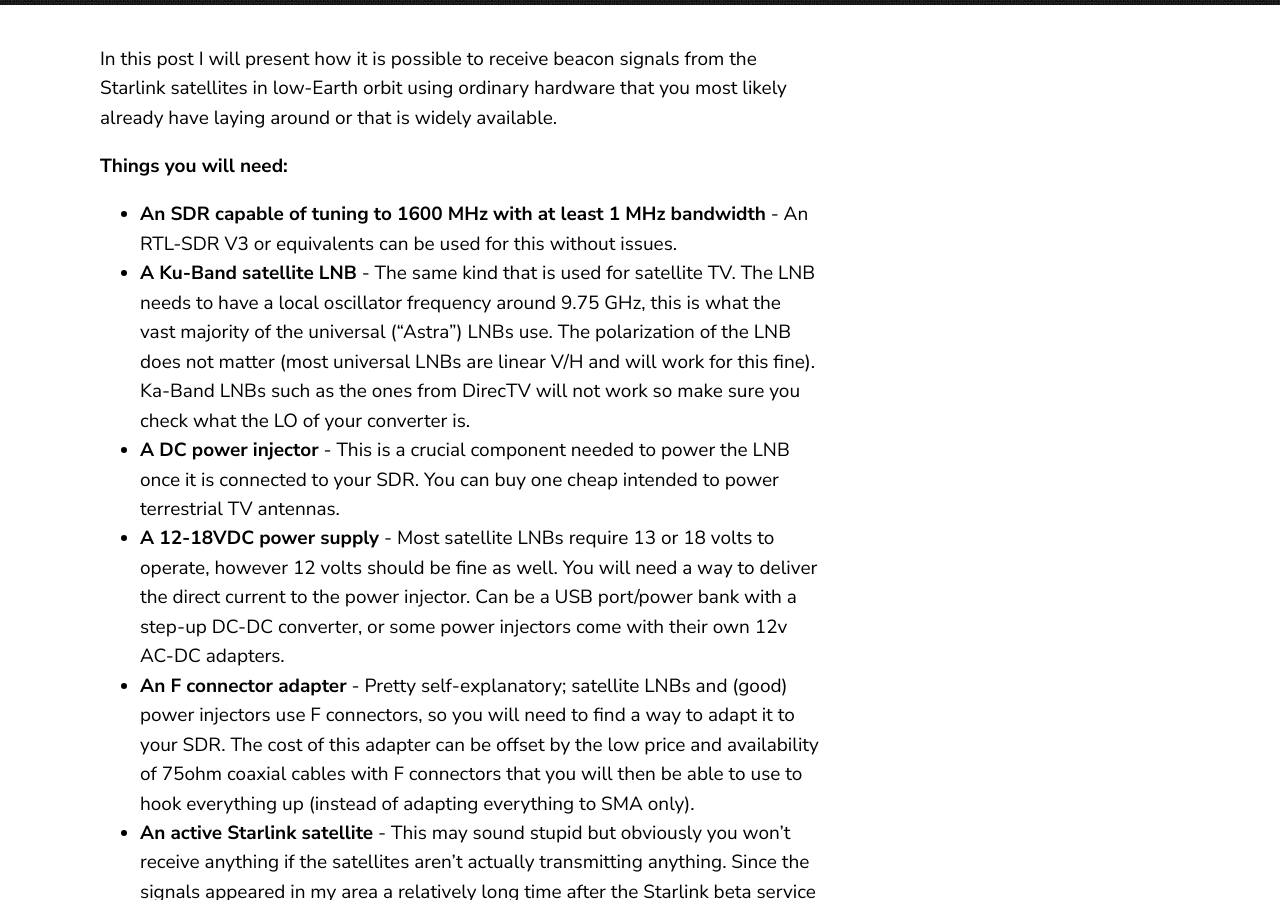
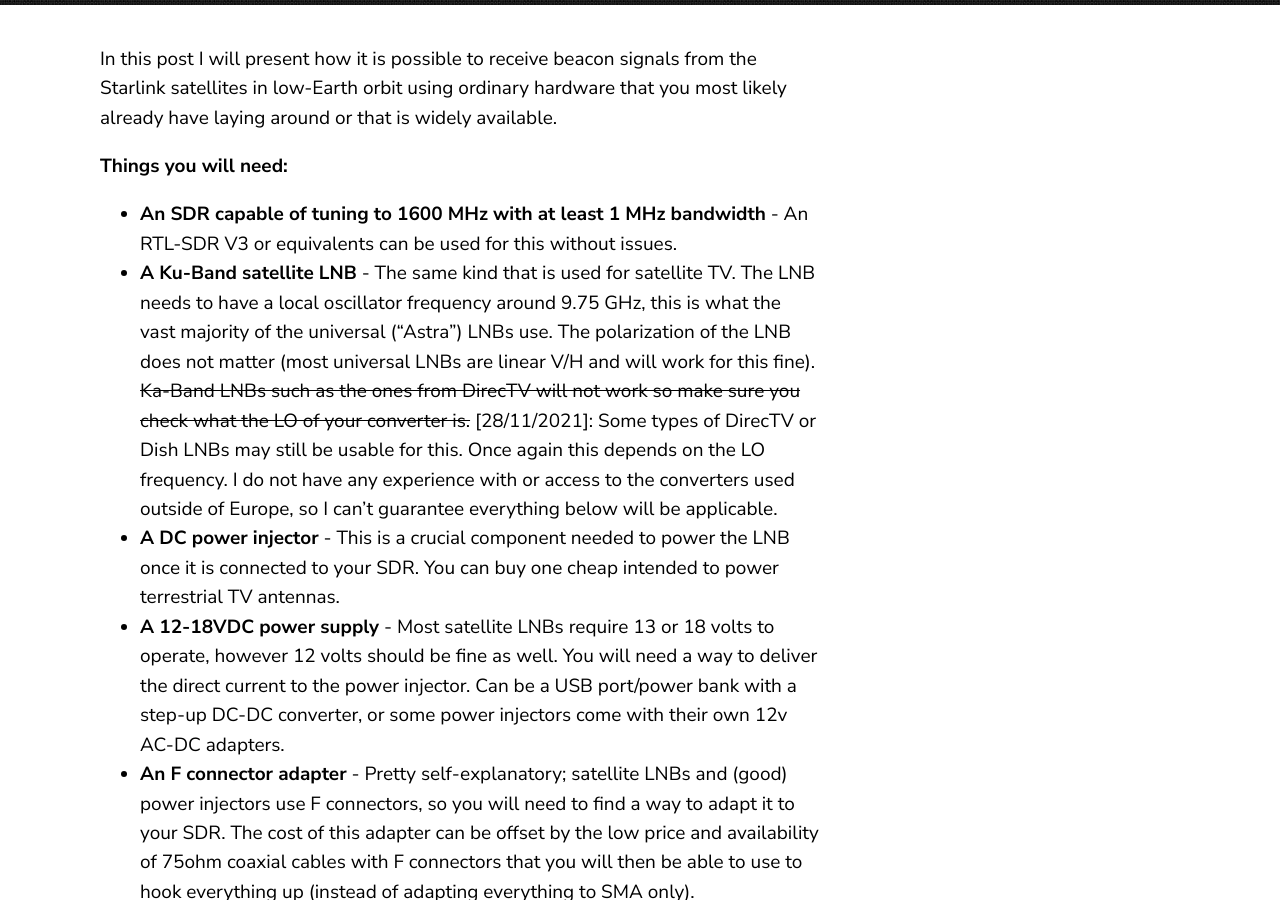
Before and after one commit to sgcderek/sgcderek.github.io, a Jekyll site: the page built from _posts/2021-11-25-starlink-beacons.markdown, in a window 1280 px wide and 900 px high, scrolled down 425 px. Built offline with Jekyll 4.4.1, drawn with Linux system fonts in a browser that asks for light colours.

Commit message:
Update 2021-11-25-starlink-beacons.markdown

```diff
--- a/_posts/2021-11-25-starlink-beacons.markdown
+++ b/_posts/2021-11-25-starlink-beacons.markdown
@@ -9,7 +9,7 @@
 
 **Things you will need:**
 * **An SDR capable of tuning to 1600 MHz with at least 1 MHz bandwidth** - An RTL-SDR V3 or equivalents can be used for this without issues.
-* **A Ku-Band satellite LNB** - The same kind that is used for satellite TV. The LNB needs to have a local oscillator frequency around 9.75 GHz, this is what the vast majority of the universal ("Astra") LNBs use. The polarization of the LNB does not matter (most universal LNBs are linear V/H and will work for this fine). Ka-Band LNBs such as the ones from DirecTV will not work so make sure you check what the LO of your converter is.
+* **A Ku-Band satellite LNB** - The same kind that is used for satellite TV. The LNB needs to have a local oscillator frequency around 9.75 GHz, this is what the vast majority of the universal ("Astra") LNBs use. The polarization of the LNB does not matter (most universal LNBs are linear V/H and will work for this fine). ~~Ka-Band LNBs such as the ones from DirecTV will not work so make sure you check what the LO of your converter is.~~  [28/11/2021]: Some types of DirecTV or Dish LNBs may still be usable for this. Once again this depends on the LO frequency. I do not have any experience with or access to the converters used outside of Europe, so I can't guarantee everything below will be applicable.
 * **A DC power injector** - This is a crucial component needed to power the LNB once it is connected to your SDR. You can buy one cheap intended to power terrestrial TV antennas.
 * **A 12-18VDC power supply** - Most satellite LNBs require 13 or 18 volts to operate, however 12 volts should be fine as well. You will need a way to deliver the direct current to the power injector. Can be a USB port/power bank with a step-up DC-DC converter, or some power injectors come with their own 12v AC-DC adapters.
 * **An F connector adapter** - Pretty self-explanatory; satellite LNBs and (good) power injectors use F connectors, so you will need to find a way to adapt it to your SDR. The cost of this adapter can be offset by the low price and availability of 75ohm coaxial cables with F connectors that you will then be able to use to hook everything up (instead of adapting everything to SMA only).
```
